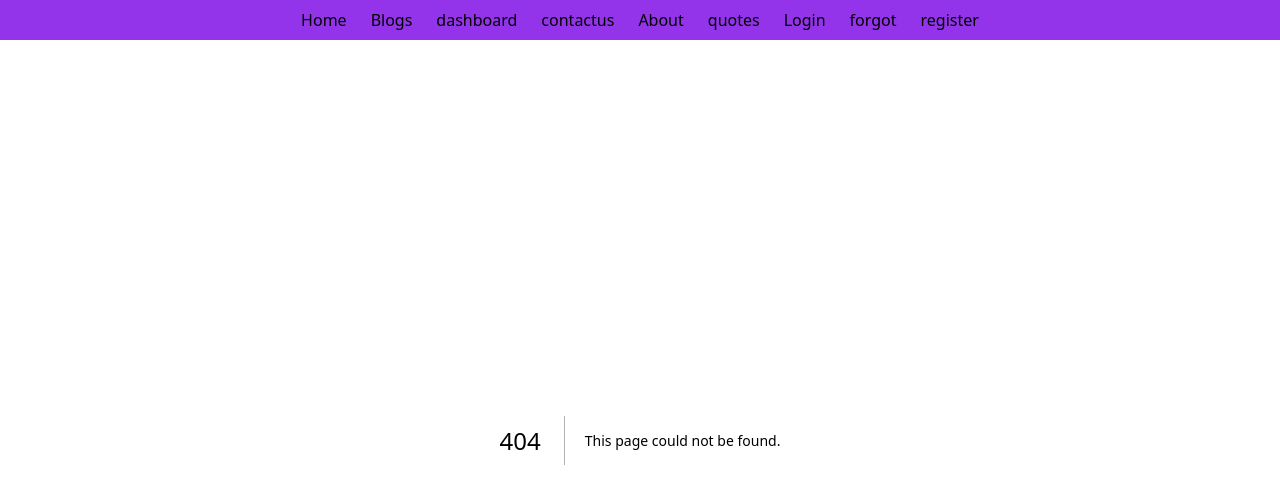
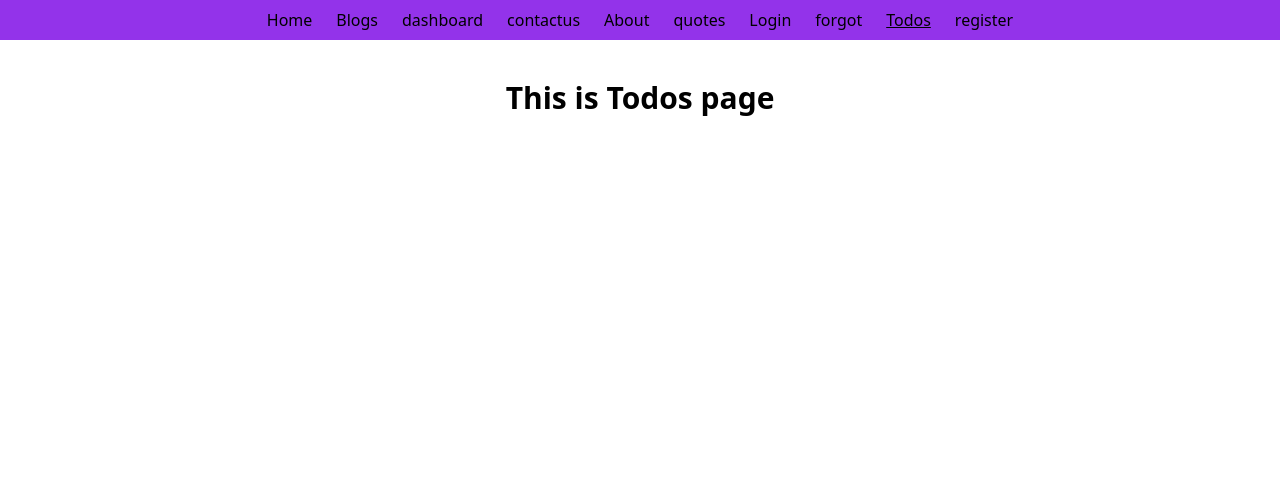
Before and after one commit to JawadAhmed07/First-next-project, a Next.js app: page /todos in a window 1280 px wide. Before the commit this address had no page. Shown: the top 504 px of the page. Built offline with nearby package versions, Linux system fonts and the light colour scheme.

Commit message:
new laptop

```diff
--- a/src/app/component/header.js
+++ b/src/app/component/header.js
@@ -49,6 +49,12 @@ export function Header() {
         forgot
       </Link>
       <Link
+        className={`link px-3 ${pathname === '/todos' ? 'active underline' : ''}`}
+        href="/todos"
+      >
+        Todos
+      </Link>
+      <Link
         className={`link px-3 ${pathname === '/register' ? 'active underline' : ''}`}
         href="/register"
       >
--- a/src/app/quotes/page.js
+++ b/src/app/quotes/page.js
@@ -21,6 +21,7 @@ const Quotes=async()=>{
              ))
              } */}
              <Card author={quotes.author}  quote={quotes.quote}/>
+             {/* continue onward from new laptop */}
 
         </div>
 
--- /dev/null
+++ b/src/app/todos/page.js
@@ -0,0 +1,10 @@
+
+
+
+export default function Todos(){
+    return(
+    <div className="min-h-screen p-10">
+        <h1 className="text-3xl font-bold text-center">This is Todos page</h1>
+    </div>
+    );
+}
```
Also changed, not shown: src/app/api/todos/route.js (added).
